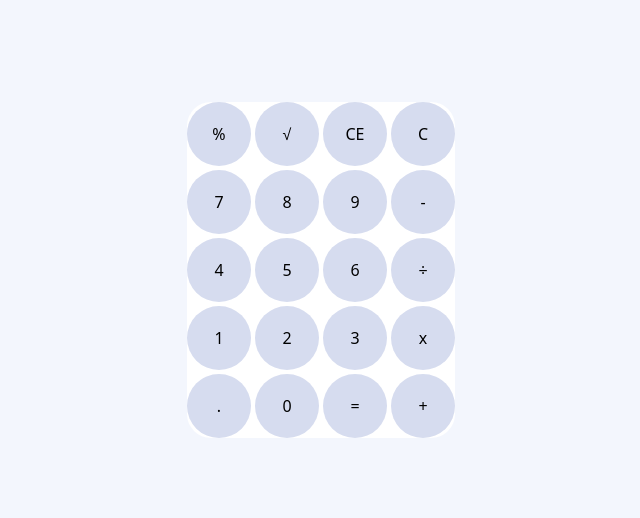
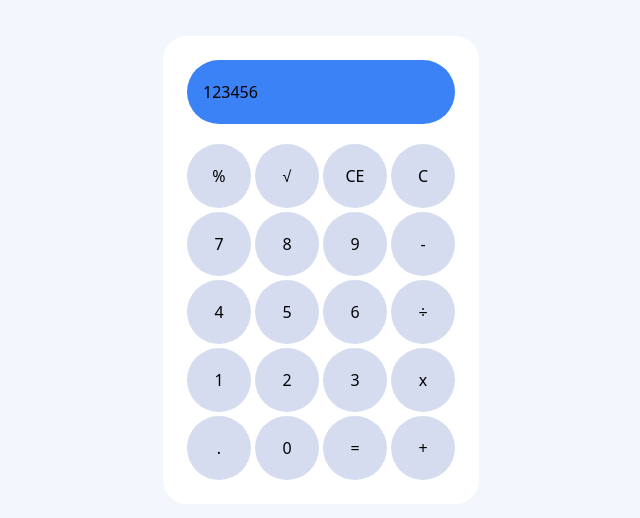
Before and after one commit to ElCato-0/calculator, a SvelteKit app: page / in a window 1280 px wide. Shown: the part 130-648 px from the top of the page, without its empty margins (319-959 px from the left). Built offline with nearby package versions, Linux system fonts and the light colour scheme.

Commit message:
Box model

```diff
--- a/src/routes/+page.svelte
+++ b/src/routes/+page.svelte
@@ -2,7 +2,11 @@
     <title>الة حاسبة</title>
 </svelte:head>
 
-<div class="bg-white rounded-3xl grid grid-cols-4 gap-1">
+<!-- padding -->
+<div class="bg-white rounded-3xl grid grid-cols-4 gap-1 p-6">
+    <div class="bg-blue-500 rounded-full col-span-4 h-16 flex items-center px-4 mb-4">
+        123456
+    </div>
     <button> % </button>
     <button> √ </button>
     <button> CE </button>
```
